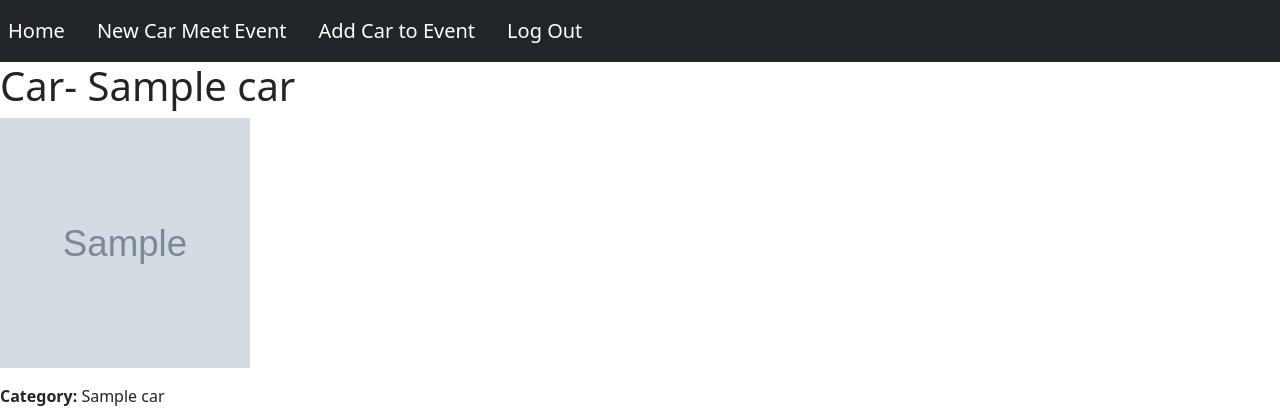
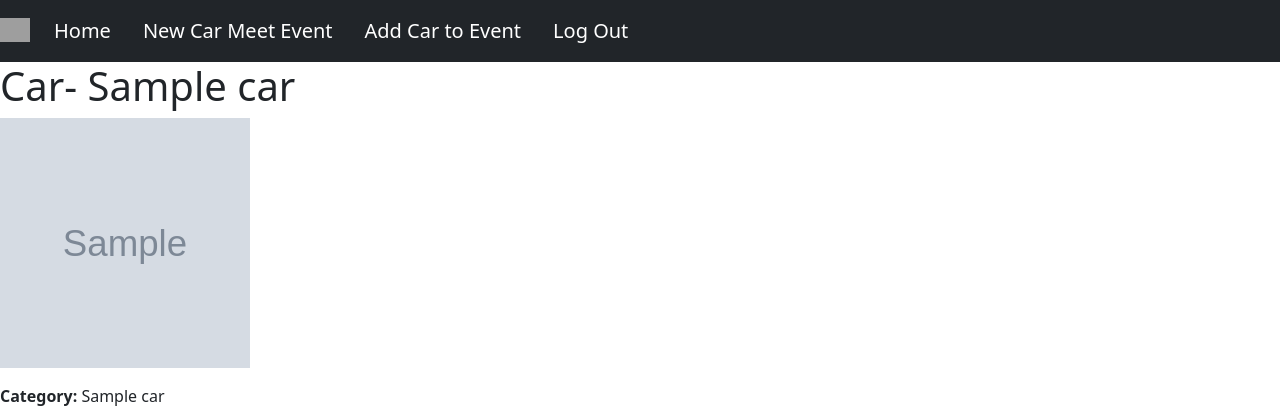
Before and after one commit to JohnSV18/BEW-1.2-Car-meet-project, a Flask app: page /car/1 in a window 1280 px wide. Shown: the top 420 px of the page. Run offline with Flask 2, Linux system fonts and the light colour scheme; a user stored in the database is signed in; tables that the repository leaves empty hold one stand-in row (values such as "Sample post"); grey boxes marked "Sample" are stand-in pictures; grey boxes are pictures that could not be loaded.

Commit message:
added Dockerfile

```diff
--- a/car_app/templates/base.html
+++ b/car_app/templates/base.html
@@ -15,6 +15,9 @@
 
             <nav class="navbar navbar-dark bg-dark">
                 <div class="d-flex align-items-start">
+                    <a class="navbar-brand" href="#">
+                      <img src="/docs/5.0/assets/brand/bootstrap-logo.svg" alt="" width="30" height="24">
+                    </a>
                     <a class="navbar-brand p-2" href="/">Home</a>
                   {% if current_user.is_authenticated %}
                     <a class="navbar-brand p-2" href="/new_event">New Car Meet Event</a>
```
Also changed, not shown: 2 other files.
